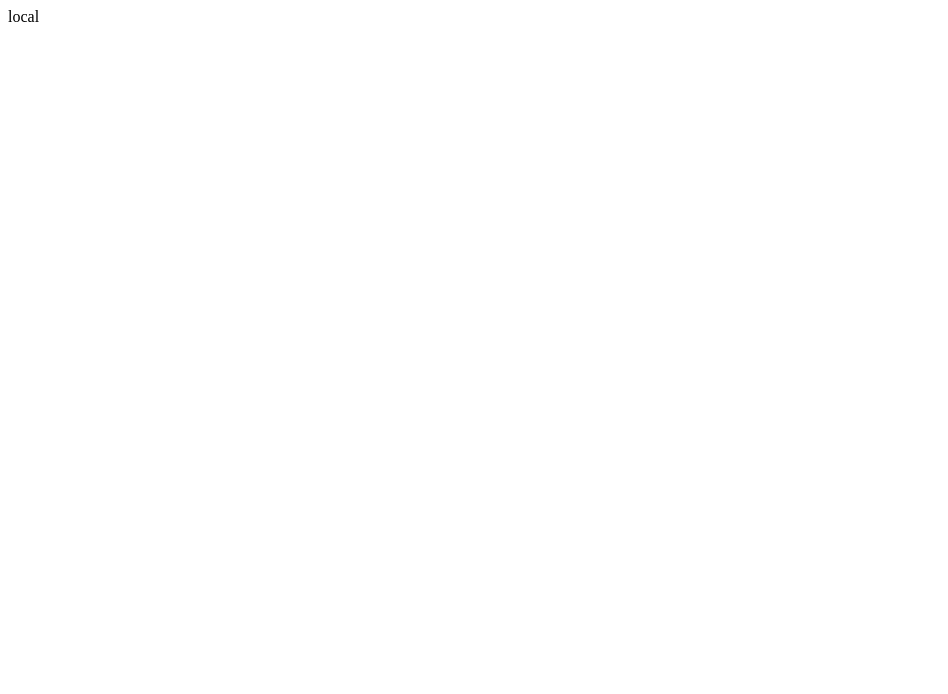
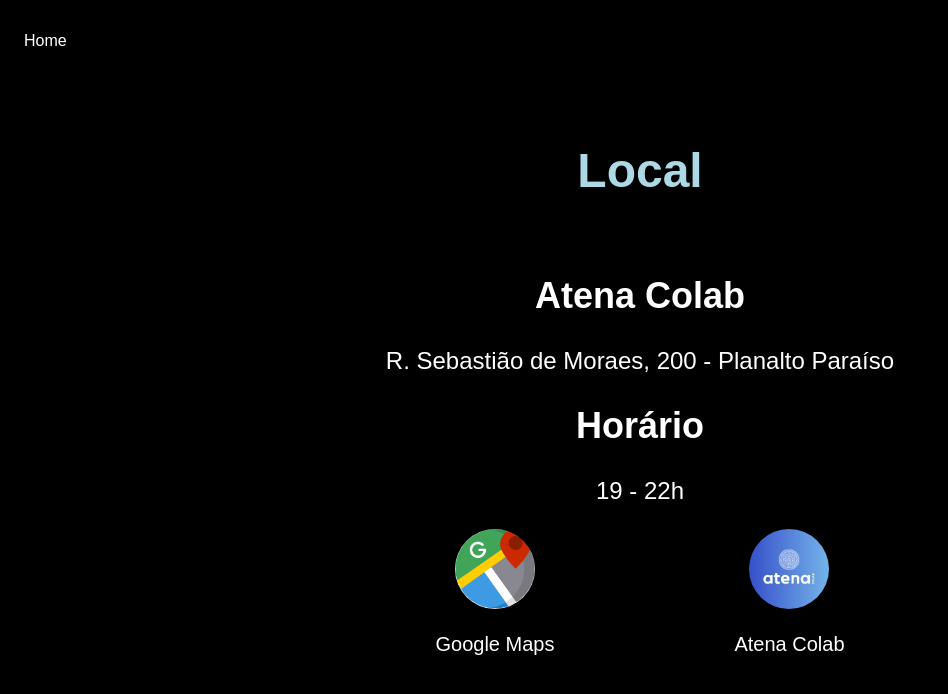
Before and after one commit to AmandaRibeiro1709/a, a plain HTML site: page local.html in a window 1280 px wide. Shown: the whole page, without its empty margins (0-948 px from the left). Drawn offline with Linux system fonts and the light colour scheme.

Commit message:
Add files via upload

```diff
--- /dev/null
+++ b/apresentadores.css
@@ -0,0 +1,60 @@
+body {
+    color: white;
+    background-color: black;
+    font-family: Arial, Helvetica, sans-serif;
+}
+ul{
+    display: flex;
+    justify-content: space-between;
+    list-style-type: none;
+    align-items: center;
+    padding: 16px;
+}
+
+a{
+    color: white;
+    text-decoration: none;
+}
+header {
+    color: lightblue;
+    font-family: Arial, Helvetica, sans-serif;
+    font-size: 36px;
+}
+header img {
+    width: 300px;
+    height: 300px;
+    border-radius: 50%;
+ }
+ h3 img {
+    width: 300px;
+    height: 300px;
+    border-radius: 50%;
+ }
+ .center{
+     text-align:center;
+ }
+ .tamanho{
+    text-align: center;
+    font-size: 36px;
+ }
+ h2{color: rgb(155,155,155);}
+
+footer img {width: 40px;
+    height: 40px;
+}
+footer {
+    display: flex;
+    justify-content: center;
+}
+footer a {
+    margin: 20px;
+    text-align: center;
+}
+footer p {
+    margin-top: 2px;
+}
+.container {
+    padding: 0px 90px;
+}
+nav a:hover{color: blue;
+}
--- a/apresentadores.html
+++ b/apresentadores.html
@@ -1 +1,23 @@
-apresentador
+<!DOCTYPE html>
+
+<html lang="en">
+        <head>
+            <meta charset="UTF-8">
+            <meta http-equiv="X-UA-Compatible" content="IE=edge">
+            <meta name="viewport" content="width=device-width, initial-scale=1.0">
+            <title>Sanca DS</title>
+            <link rel='stylesheet' href = 'apresentadores.css'>
+
+        </head>
+<body class = 'container'>
+
+        <nav>
+            <ul>
+                <li>
+                    <a href = 'index.html'>Home</a>
+                </li>
+
+            </ul>
+        </nav>
+</body>
+</html>
--- /dev/null
+++ b/local.css
@@ -0,0 +1,54 @@
+body {
+    color: white;
+    background-color: black;
+    font-family: Arial, Helvetica, sans-serif;
+}
+ul{
+    display: flex;
+    justify-content: space-between;
+    list-style-type: none;
+    align-items: center;
+    padding: 16px;
+}
+h1 {
+    color: lightblue;
+    font-family: Arial, Helvetica, sans-serif;
+    font-size: 48px;
+    text-align: center;
+    padding: 45px 90px;
+}
+h2 {
+    color: white;
+    font-family: Arial, Helvetica, sans-serif;
+    font-size: 36px;
+    text-align: center;
+    padding: 0px 90px;
+}
+p {
+    color: white;
+    font-family: Arial, Helvetica, sans-serif;
+    font-size: 24px;
+    text-align: center;
+    padding: 0px 90px;
+}
+
+a{
+    color: white;
+    text-decoration: none;
+}
+
+footer a img {
+    width: 80px;
+    height: 80px;
+    border-radius: 60%;
+ }
+ footer {
+    display: flex;
+    justify-content: center;
+}
+ footer a p {
+    font-size: 20px
+ }
+ .center{
+    text-align:center;
+}
--- a/local.html
+++ b/local.html
@@ -1 +1,40 @@
-local
+<!DOCTYPE html>
+
+<html lang="en">
+        <head>
+            <meta charset="UTF-8">
+            <meta http-equiv="X-UA-Compatible" content="IE=edge">
+            <meta name="viewport" content="width=device-width, initial-scale=1.0">
+            <title>Sanca DS</title>
+            <link rel='stylesheet' href = 'local.css'>
+
+        </head>
+<body class = 'container'>
+
+        <nav>
+            <ul>
+                <li>
+                    <a href = 'index.html'>Home</a>
+                </li>
+
+            </ul>
+        </nav>
+    <h1> Local</h1>
+    <h2>Atena Colab</h2>
+    <p> R. Sebastião de Moraes, 200 - Planalto Paraíso</p>
+    <h2>Horário</h2>
+    <p>19 - 22h</p>
+    <footer class = 'center'>
+        <a href='https://www.google.com/maps/dir//Atena+Colab+-+Rua+Sebasti%C3%A3o+de+Moraes+-+Planalto+Para%C3%ADso,+S%C3%A3o+Carlos+-+State+of+S%C3%A3o+Paulo/@-22.0082041,-47.9460632,13z/data=!4m9!4m8!1m0!1m5!1m1!1s0x94b871ae074d68ab:0x2fab28d9d9ed1b43!2m2!1d-47.910958!2d-22.0082078!3e0' target = '_blank' rel = 'noopener noreferrer'>
+            <img src = './img/GPS.png'>
+            <p>Google Maps</p>
+        </a>
+        <a href='https://www.atenacolab.com/' target = '_blank' rel = 'noopener noreferrer'>
+            <img src = './img/atena.jpg'>
+            <p>Atena Colab</p>
+        </a>
+
+    </footer>
+</body>
+
+</html>
```
Also changed, not shown: index.html (+3 -2 lines), img/GPS.png (added), img/amanda.png (added), img/atena.jpg (added), img/favicon.ico (added), img/favicon.png (added), img/instagram.svg (added), img/linkedin.png (added), img/logo.png (added), img/mah.jpg (added), img/marcelo.png (added).
